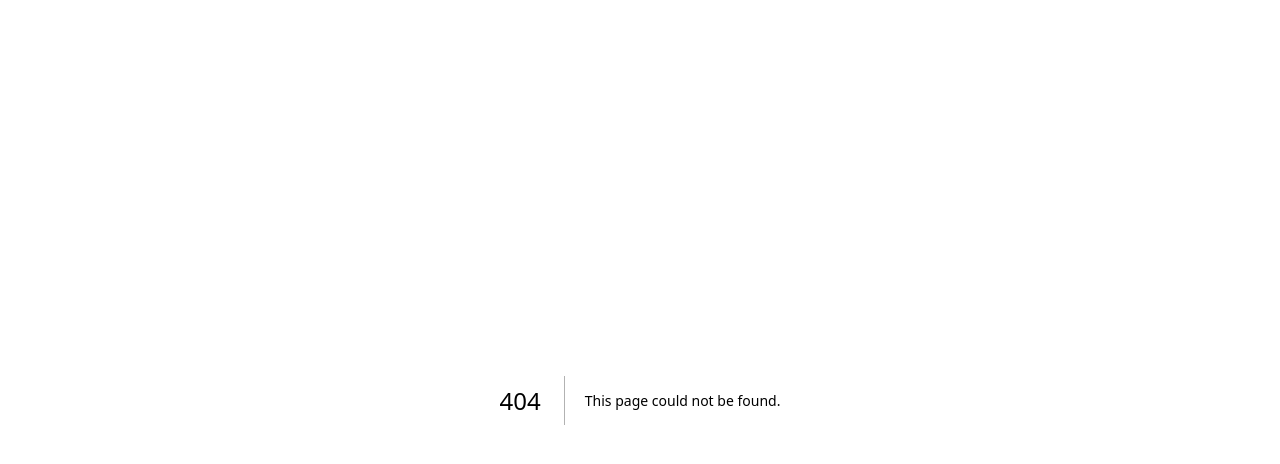
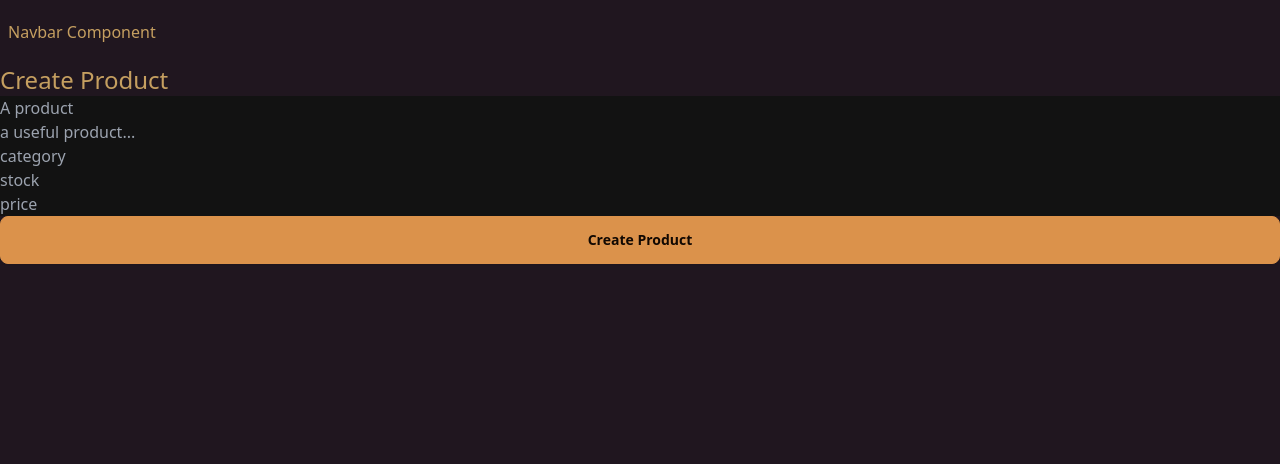
Before and after one commit to rmccrear/coffeeshop-frontend-demo, a Next.js app: page /admin/products/create in a window 1280 px wide. Before the commit this address had no page. Shown: the top 464 px of the page. Built offline with nearby package versions, Linux system fonts and the light colour scheme.

Commit message:
create product v1

```diff
--- /dev/null
+++ b/src/pages/admin/products/create.js
@@ -0,0 +1,87 @@
+// import { useAuthFetch } from '@/hooks/api';
+import useAuth from "@/hooks/auth";
+
+import Navbar from "@/components/Navbar";
+import Footer from "@/components/Footer";
+import Button from "@/components/Button";
+
+
+export default function CreateProductPage() {
+  const {token} = useAuth();
+  console.log(token);
+
+  // GOAL 1: say "Form Submitted" on submit
+  function handleSubmit(event) {
+    // prevent page from reloading.
+    event.preventDefault();
+    console.log(event);
+    // 1. get all the input values, and alert them (or log them)
+    //  (get values)
+    const name = event.target.elements.name.value;
+    const description = event.target.elements.description.value;
+    const stock = event.target.elements.stock.value;
+    const price = event.target.elements.price.value;
+    const category = event.target.elements.category.value;
+
+    // 2. then call createProduct
+    const product = {
+      name,
+      description,
+      category,
+      stock,
+      price
+    }
+    createProduct(product);
+
+  }
+
+  async function createProduct(product) {
+    // const {name, description, price, stock} = product;
+    console.table(product);
+    // TODO: fetch with POST to create product
+    try {
+      const response = await fetch("https://coffee-shop-backend-5fmn.onrender.com/api/v1/products", {
+        method: "POST",
+        body: JSON.stringify(product),
+        headers: {
+          "Content-type": "application/json; charset=UTF-8",
+          "...": "..." // ????
+        }
+      })
+      const data = await response.json();
+      console.log(data);
+    } catch(error) {
+      console.log(error);
+    }
+  }
+  //  (add event listeners)
+
+
+
+
+
+  // GOAL 4: get token
+  //  (useAuth)
+
+  // GOAL 5: FETCH POST
+  //  (fetch)
+
+  return (
+    <>
+      <Navbar />
+      <h1 className="text-2xl">Create Product</h1>
+      <form className="flex flex-col" onSubmit={handleSubmit}>
+        {/* TODO: add labels */}
+        <input type="text" placeholder="A product" name="name" />
+        <input type="text" placeholder="a useful product..." name="description" />
+        <input type="text" placeholder="category" name="category"/>
+        <input type="number" placeholder="stock" name="stock"/>
+        <input type="text" placeholder="price" name="price"/>
+
+      <Button label="Create Product" />
+
+      </form>
+      <Footer />
+    </>
+  );
+}
```
